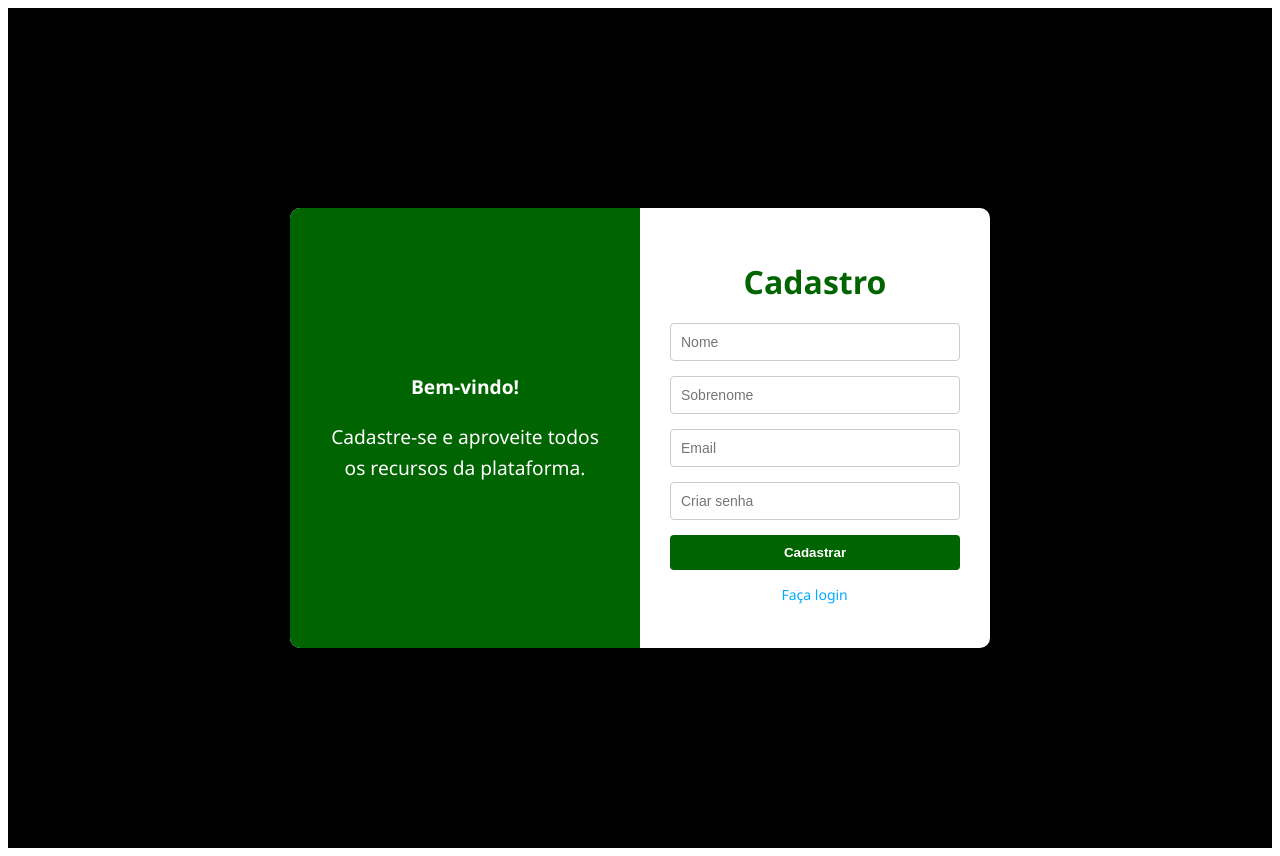
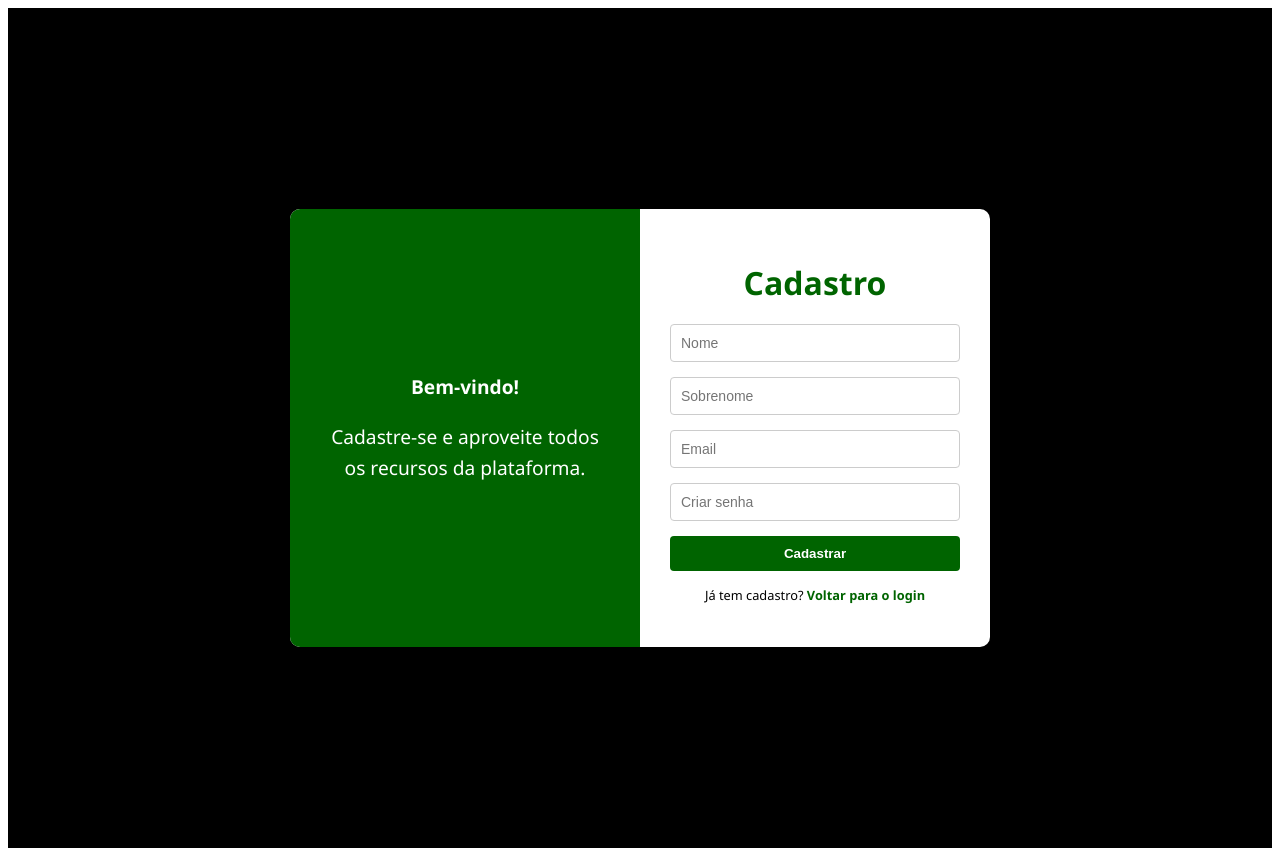
Before and after one commit to anaclaraleitexavier/selecao.alunos, a React (Vite) app: page /cadastro in a window 1280 px wide. Built offline with nearby package versions, Linux system fonts and the light colour scheme.

Commit message:
Update cadastro.jsx

```diff
--- a/src/componentes/cadastro.jsx
+++ b/src/componentes/cadastro.jsx
@@ -13,17 +13,20 @@ const PageWrapper = styled.div`
 `;
 
 const RegisterLink = styled.p`
+  text-align: center;
   margin-top: 15px;
-  color: #fff;
-  font-size: 14px;
+  font-size: 0.8rem; /* Tamanho de fonte reduzido */
+
   a {
-    color: #0af;
+    color: #006400;
     text-decoration: none;
+    font-weight: bold;
+
     &:hover {
       text-decoration: underline;
     }
   }
-`
+`;
 
 const Card = styled.div`
   display: flex;
@@ -164,7 +167,7 @@ function Cadastro() {
           <Button type="submit">Cadastrar</Button>
           {mensagem && <Mensagem>{mensagem}</Mensagem>}
           <RegisterLink>
-            Já tem cadastro? <Link to="/login">Faça login</Link>
+            Já tem cadastro? <Link to="/login">Voltar para o login</Link>
           </RegisterLink>
         </RightPanel>
       </Card>
```
